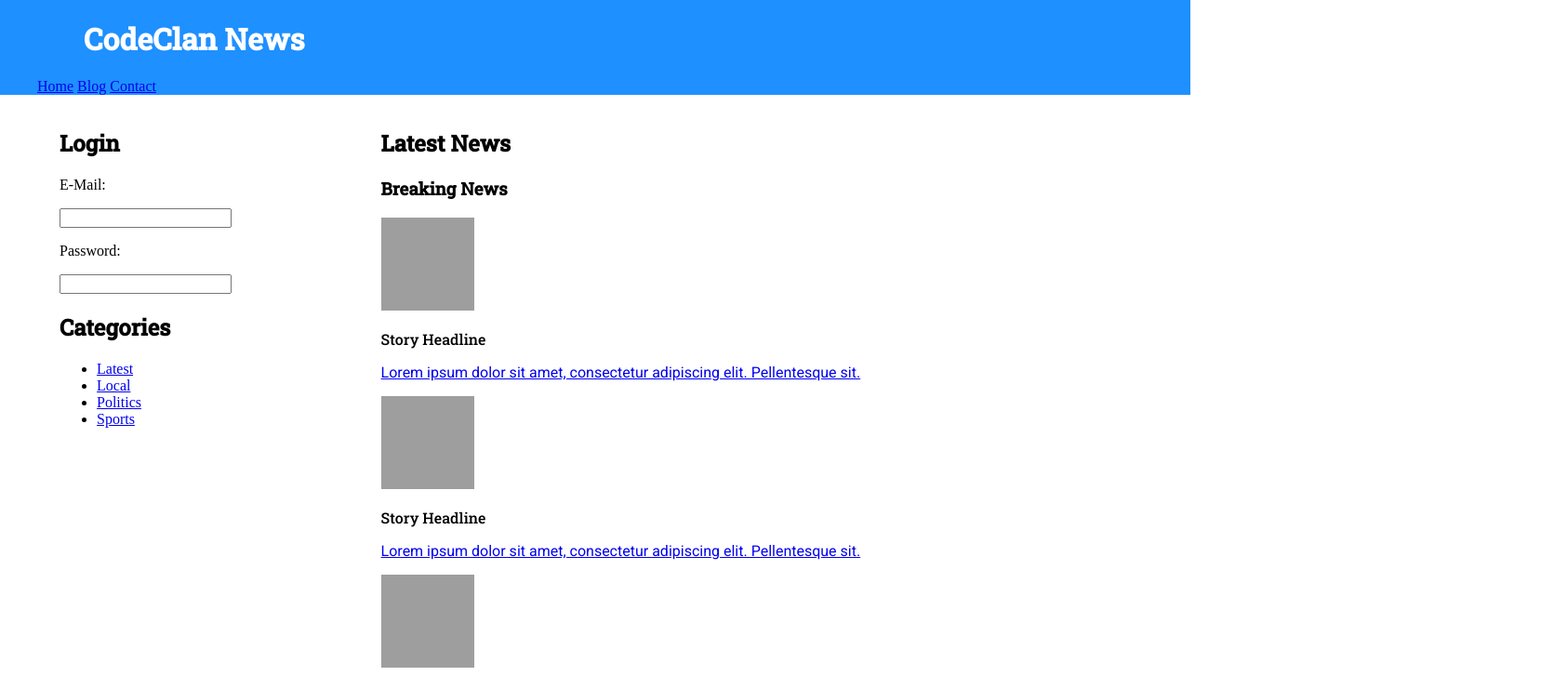
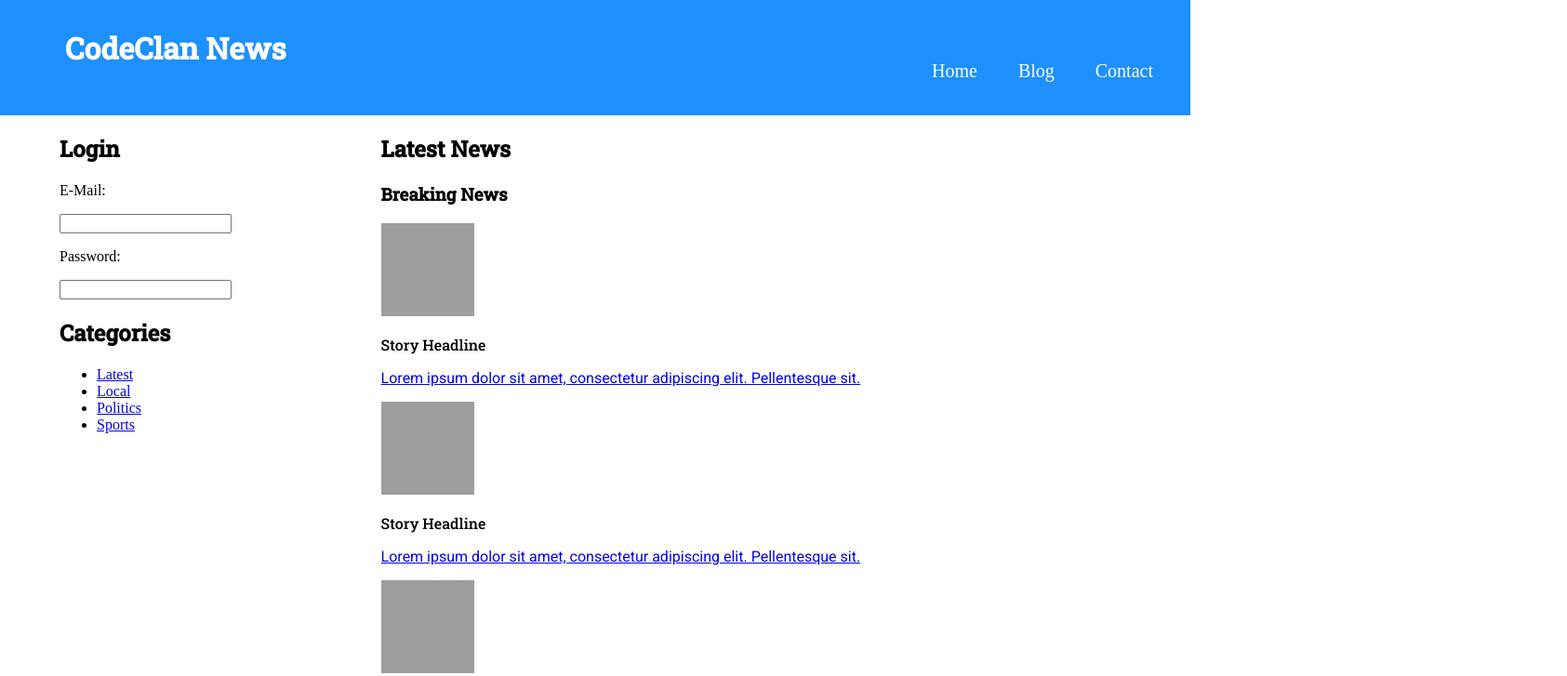
Before and after one commit to M5FGN/codeclan_homework_week03_day01, a plain HTML site: page index.html in a window 1280 px wide. Shown: the top 727 px of the page at 93% size, 1685 px wide, since content can reach past the window. Drawn offline with Linux system fonts and the light colour scheme; grey boxes are pictures that could not be loaded.

Commit message:
Fixing header

```diff
--- a/index.html
+++ b/index.html
@@ -13,10 +13,10 @@
 
 <body>
     <header>
-        <div>
+        <div id='hd-left'>
             <h1>CodeClan News</h1>
         </div>
-        <div>
+        <div id='hd-right'>
             <nav>
                 <ul>
                     <li><a href="home.html">Home</a></li>
@@ -110,8 +110,8 @@
                 imperdiet lacus vehicula tempor. Cras fermentum neque a nunc facilisis, vel sollicitudin est interdum.
                 Vivamus ultrices nibh ut pellentesque pretium.</p>
             <h2>Comments</h2>
-            <form action="">
-                <textarea name="" id="" cols="200" rows="15"></textarea>
+            <form action="" id='comm-frm'>
+                <input type="text" name="" id="">
                 <p><button id='comm-submit'>Submit</button></p>
             </form>
             <hr>
@@ -138,7 +138,7 @@
         </article>
     </main>
     <footer>
-        <p>&#169;CodeClan News 2020</p>
+        <p>&#169; CodeClan News 2020</p>
     </footer>
 </body>
 
--- a/style.css
+++ b/style.css
@@ -2,7 +2,10 @@ body {
     margin: 0;
 }
 
-h1, h2, h3, h4 {
+h1,
+h2,
+h3,
+h4 {
     font-family: 'Roboto Slab', serif;
 }
 
@@ -10,28 +13,48 @@ p {
     font-family: 'Roboto', sans-serif;
 }
 
+
+header {
+    background-color: dodgerblue;
+    display: flex;
+}
+
+#hd-right {
+    width: 50%;
+    align-content: flex-end;
+    text-align: right;
+    padding: 20px;
+}
+
+#hd-left {
+    width: 50%;
+    padding: 30px 0;
+}
+
+header>div>h1 {
+    margin-top: 0;
+    color: white;
+    padding: 0px 0px 0px 70px;
+}
+
+header>div>nav>ul {
+    list-style: none;
+}
+
+header>div>nav>ul>li {
+    display: inline;
+    font-size: 20px;
+    padding: 0 20px;
+}
+
+header>div>nav>ul>li>a {
+    text-decoration: none;
+    color: white;
+}
+
 main {
     width: 90%;
     margin: auto;
-}
-
-header {
-    background-color: dodgerblue;
-}
-
-header > div > h1 {
-    margin-top: 0;
-    color: white;
-    padding: 20px 0px 0px 90px;
-}
-
-
-header > div > nav > ul {
-    list-style: none;
-}
-
-header > div > nav > ul > li {
-    display: inline;
 }
 
 #left {
@@ -60,6 +83,16 @@ article {
     padding-top: 50px;
 }
 
+#comm-frm {
+    text-align: right;
+}
+
+#comm-frm input[type=text] {
+    width: 100%;
+    height: 150px;
+}
+
+
 .comm-img {
     width: 80px;
     height: 80px;
@@ -75,7 +108,7 @@ footer {
 
 }
 
-footer > p {
+footer>p {
     font-size: 16px;
     color: white;
     padding: 20px;
@@ -87,5 +120,4 @@ footer > p {
 
 /* TODO */
 
-/* Positioning on Header */
 /* Comments Submit Button - move to right */
```
Lines whose indentation alone changed are shown as unchanged.
